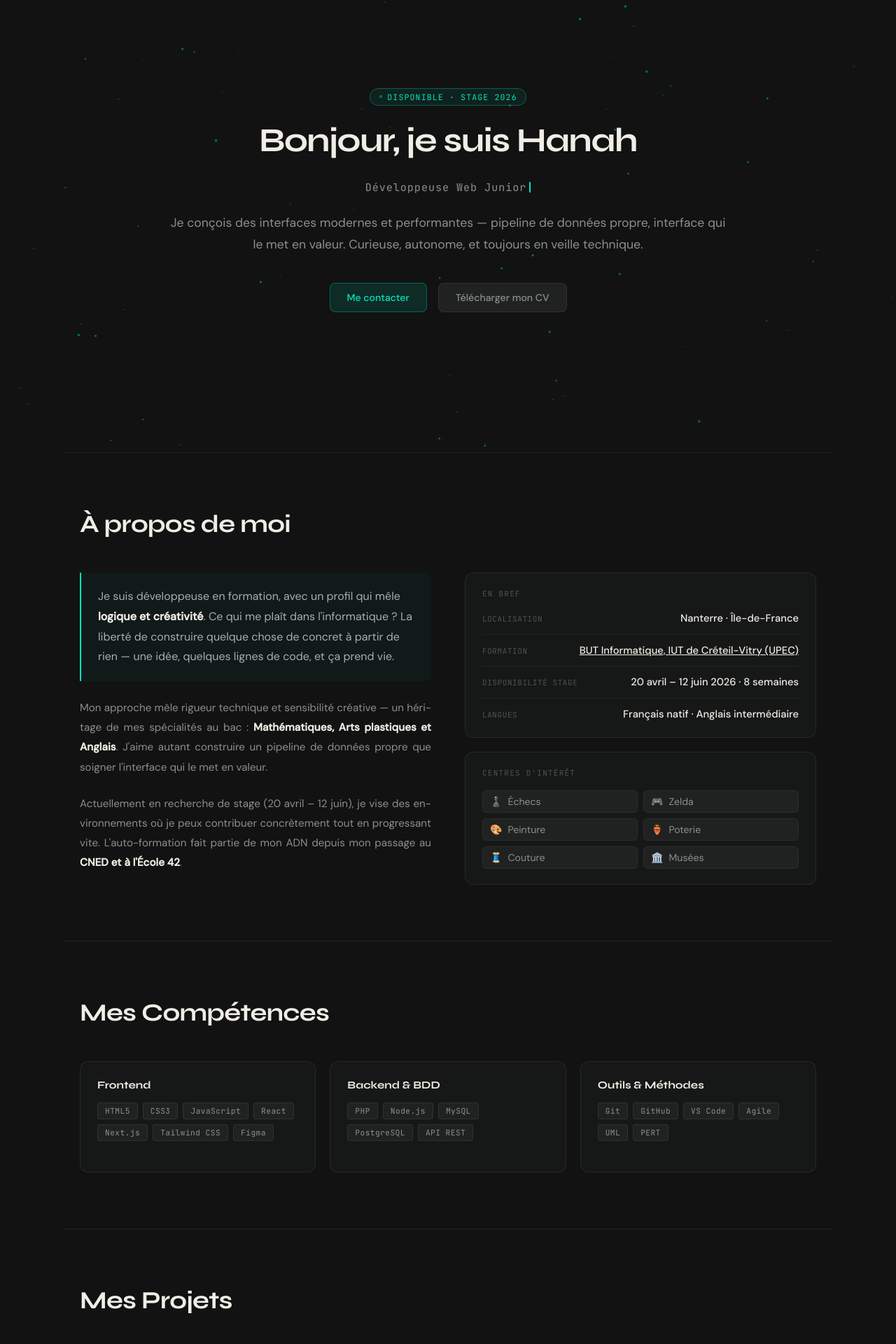
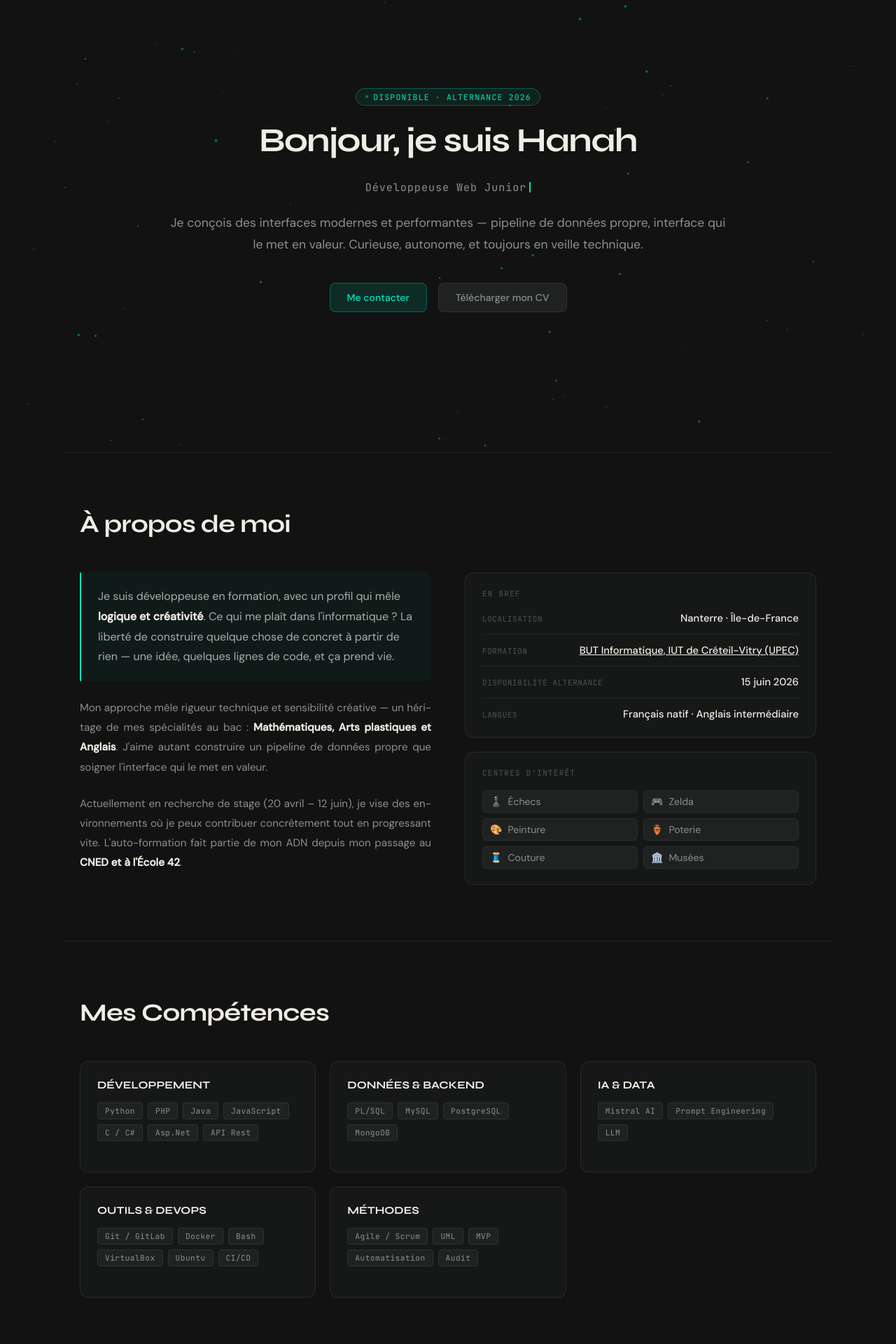
Before and after one commit to sahHanah44/Portfolio_Hanah_Sahmoune, a Next.js app in the folder mon-portfolio/: page / in a window 1280 px wide. Shown: the part 155-2075 px from the top of the page at 70% size. Built offline with nearby package versions, Linux system fonts and the light colour scheme.

Commit message:
Mise ajour Skill

```diff
--- a/mon-portfolio/src/composents/sections/About.tsx
+++ b/mon-portfolio/src/composents/sections/About.tsx
@@ -75,8 +75,8 @@ export default function About() {
                 </a>
               </li>
               <li className={styles.infoItem}>
-                <span className={styles.infoKey}>Disponibilité stage</span>
-                <span className={styles.infoValue}>20 avril – 12 juin 2026 · 8 semaines</span>
+                <span className={styles.infoKey}>Disponibilité Alternance </span>
+                <span className={styles.infoValue}> 15 juin 2026 </span>
               </li>
               <li className={styles.infoItem}>
                 <span className={styles.infoKey}>Langues</span>
--- a/mon-portfolio/src/composents/sections/Hero.tsx
+++ b/mon-portfolio/src/composents/sections/Hero.tsx
@@ -10,7 +10,7 @@ import styles from "./Hero.module.css";
 const ROLES = [
   "Développeuse Web Junior",
   "Étudiante BUT Informatique",
-  "Disponible · Stage 2026",
+  "Disponible · Alternance 2026",
 ];
 
 const SCRAMBLE_CHARS = "ABCDEFGHIJKLMNOPQRSTUVWXYZabcdefghijklmnopqrstuvwxyz";
@@ -143,7 +143,7 @@ export default function Hero() {
 
       {/* Colonne gauche */}
       <div className={styles.textContainer}>
-        <span className={styles.availTag}>Disponible · Stage 2026</span>
+        <span className={styles.availTag}>Disponible · Alternance 2026</span>
 
         <h1
           className={styles.title}
--- a/mon-portfolio/src/composents/sections/Skill.tsx
+++ b/mon-portfolio/src/composents/sections/Skill.tsx
@@ -6,17 +6,27 @@ import styles from "./Skill.module.css";
 
 const skillCategories = [
   {
-    title: "Frontend",
-    skills: ["HTML5", "CSS3", "JavaScript", "React", "Next.js", "Tailwind CSS", "Figma"],
+    title: "DÉVELOPPEMENT",
+    skills: ["Python", "PHP", "Java", "JavaScript", "C / C#", "Asp.Net", "API Rest"],
 
   },
   {
-    title: "Backend & BDD",
-    skills: ["PHP", "Node.js", "MySQL", "PostgreSQL", "API REST"],
+    title: "DONNÉES & BACKEND",
+    skills: [ "PL/SQL", "MySQL", "PostgreSQL", "MongoDB"],
   },
   {
-    title: "Outils & Méthodes",
-    skills: ["Git", "GitHub", "VS Code", "Agile", "UML", "PERT"],
+    title: "IA &  DATA",
+    skills: ["Mistral AI", "Prompt Engineering", "LLM"],
+
+  },
+  {
+    title: "OUTILS & DEVOPS",
+    skills: ["Git / GitLab", "Docker", "Bash", "VirtualBox", "Ubuntu", "CI/CD"],
+
+  },
+  {
+    title: "MÉTHODES",
+    skills: ["Agile / Scrum", "UML", "MVP", "Automatisation", "Audit"],
 
   },
 ];
```
